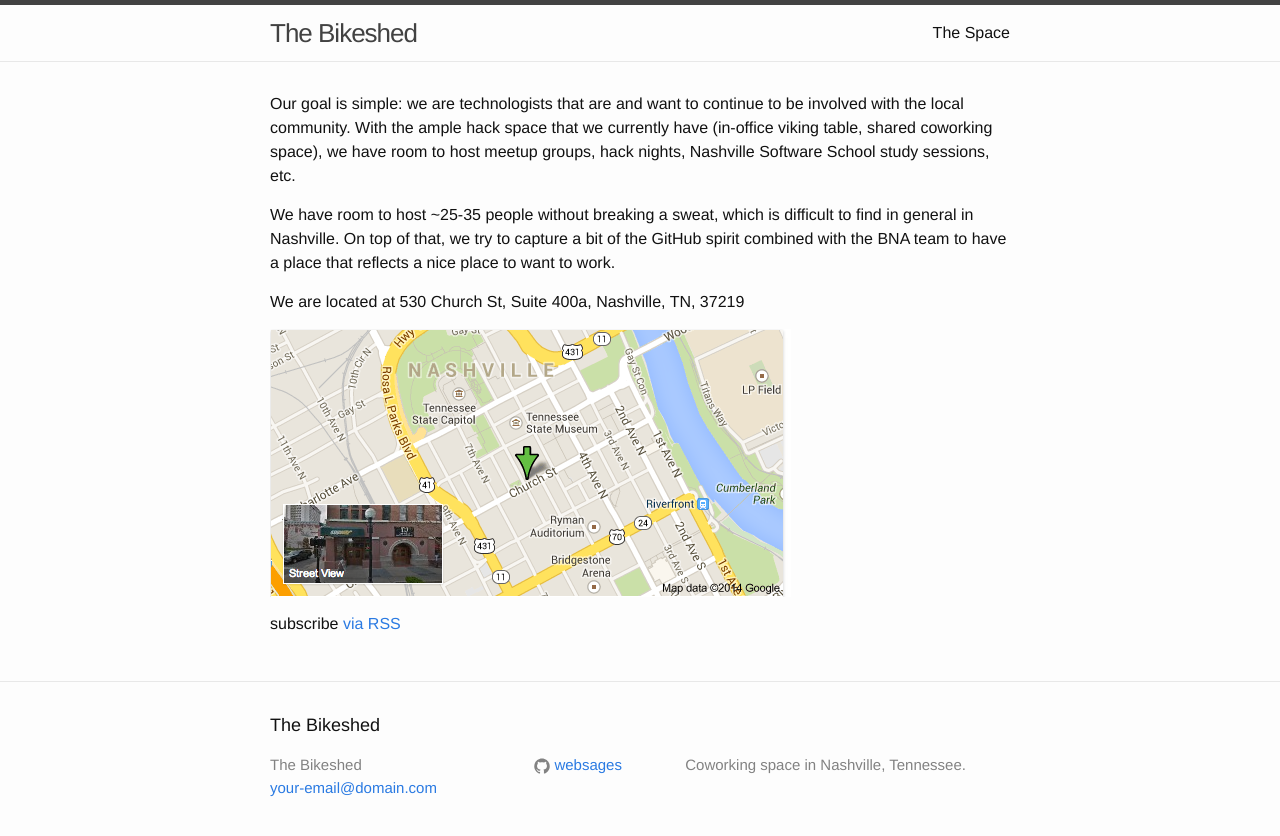
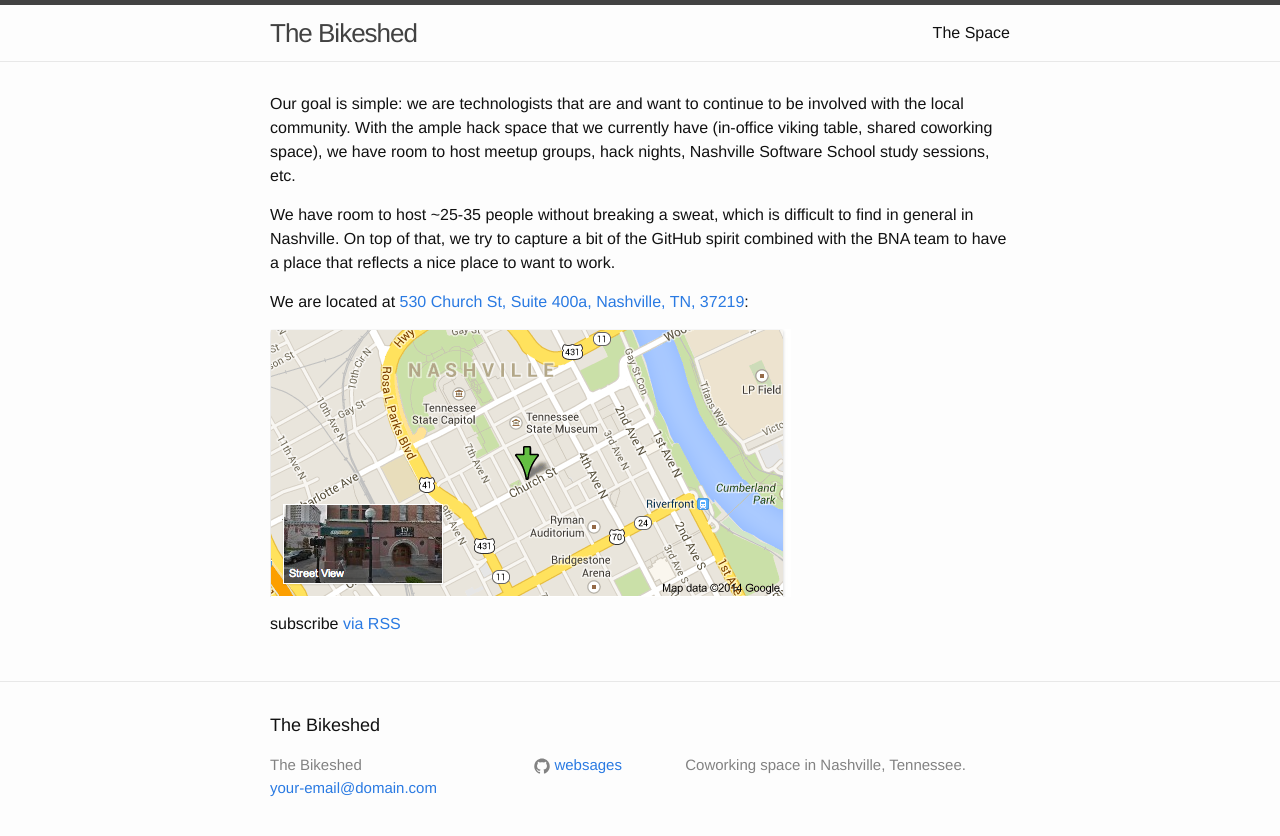
Before and after one commit to websages/thebikeshed.io, a Jekyll site: the page built from index.html, in a window 1280 px wide. Shown: the top 836 px of the page. Built offline with Jekyll 4.4.1, drawn with Linux system fonts in a browser that asks for light colours.

Commit message:
Link to map

```diff
--- a/_includes/intro.html
+++ b/_includes/intro.html
@@ -5,6 +5,6 @@
 
 <p>We have room to host ~25-35 people without breaking a sweat, which is difficult to find in general in Nashville. On top of that, we try to capture a bit of the GitHub spirit combined with the BNA team to have a place that reflects a nice place to want to work.</p>
 
-<p>We are located at 530 Church St, Suite 400a, Nashville, TN, 37219</p>
+<p>We are located at <a href="https://www.google.com/maps/place/530+Church+St+%23400a,+Nashville,+TN+37219/@36.1628687,-86.7835471,17z/data=!3m1!4b1!4m5!3m4!1s0x8864665887aed1c1:0x6eb1daa914b4203f!8m2!3d36.1628644!4d-86.7813584">530 Church St, Suite 400a, Nashville, TN, 37219</a>:</p>
 
-<p><img src="{{ site.baseurl }}/images/map.png" alt="Map of the Bikeshed" width="521" height="268"></p>
+<p><a href="https://www.google.com/maps/place/530+Church+St+%23400a,+Nashville,+TN+37219/@36.1628687,-86.7835471,17z/data=!3m1!4b1!4m5!3m4!1s0x8864665887aed1c1:0x6eb1daa914b4203f!8m2!3d36.1628644!4d-86.7813584"><img src="{{ site.baseurl }}/images/map.png" alt="Map of the Bikeshed" width="521" height="268"></a></p>
```
